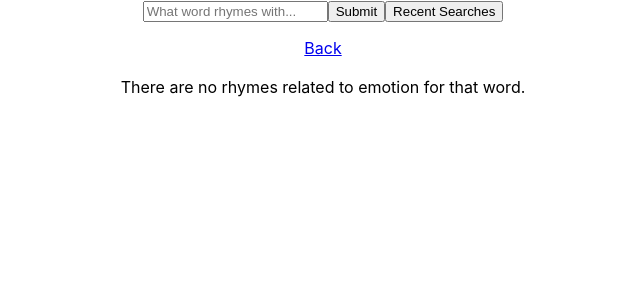
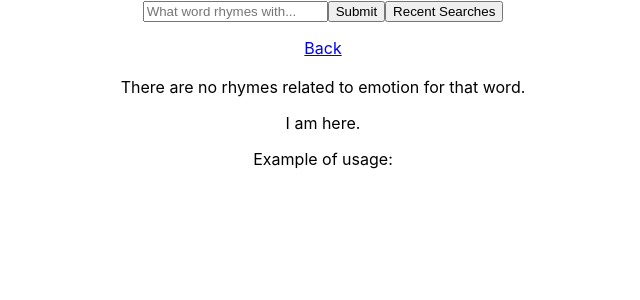
Before and after one commit to tanishaldavey/the-emotional-rhymer, a React (Create React App) app: page /1/rhymes/1/word-details in a window 1280 px wide. Shown: the top 300 px of the page, without its empty margins (317-957 px from the left). Built offline with nearby package versions, Linux system fonts and the light colour scheme.

Commit message:
Render word details to the page

```diff
--- a/src/containers/WordDetailsContainer/WordDetailsContainer.js
+++ b/src/containers/WordDetailsContainer/WordDetailsContainer.js
@@ -3,9 +3,13 @@ import { connect } from 'react-redux';
 import './WordDetailsContainer.css';
 
 const WordDetailsContainer = (props) => {
-  console.log(props);
   return(
     <section>
+    <p>I am here.</p>
+      <p>{props.wordDetails.partOfSpeech}</p>
+      <p>{props.wordDetails.definition}</p>
+      <p>Example of usage:</p>
+      <p>{props.wordDetails.examples}</p>
     </section>
   )
 }
```
